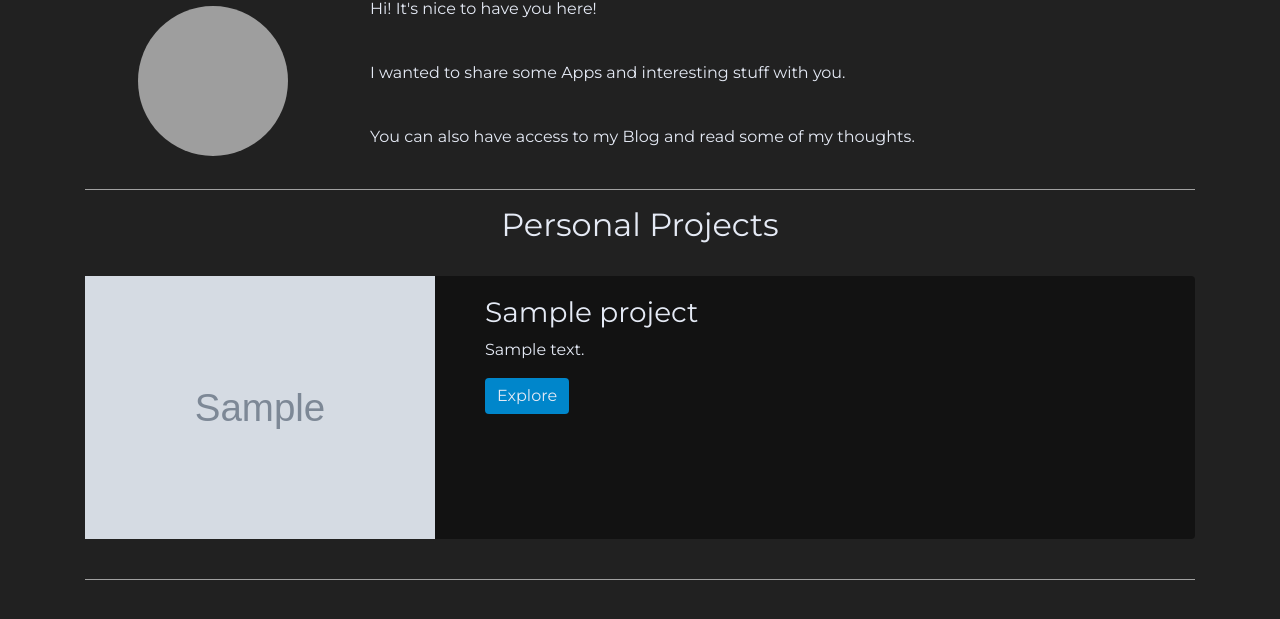
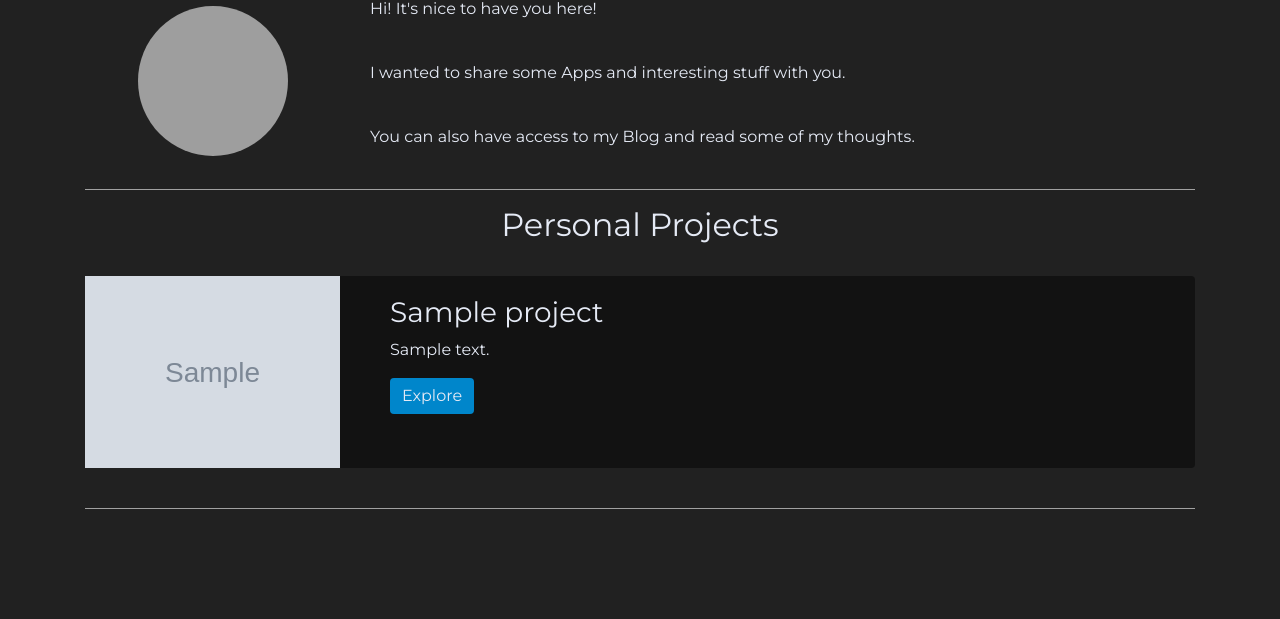
Before and after one commit to jfvalenzuelas/JaiFab_portfolio, a Django app: page / in a window 1280 px wide. Shown: the part 150-769 px from the top of the page. Run offline with Django 3.2, Linux system fonts and the light colour scheme; tables that the repository leaves empty hold one stand-in row (values such as "Sample post"); grey boxes marked "Sample" are stand-in pictures; some libraries are stand-ins or nearby versions; grey boxes are pictures that could not be loaded.

Commit message:
Card changed
- Image is smaller

```diff
--- a/portfolio/templates/portfolio/home.html
+++ b/portfolio/templates/portfolio/home.html
@@ -27,10 +27,10 @@
             {% for project in projects %}
                 <div class="card border-0 mb-4">
                     <div class="row">
-                        <div class="col-sm-4">
-                            <img class="d-block w-100" src="{{ project.image.url }}" alt=""/>
+                        <div class="col-sm-3">
+                            <img class="d-block w-100 h-100" src="{{ project.image.url }}" alt="">
                         </div>
-                        <div class="col-sm-8">
+                        <div class="col-sm-9">
                             <div class="card-body">
                                 <h3> {{ project.title }} </h3>
                                 <p> {{ project.description|striptags|truncatechars:140 }} </p>
```
